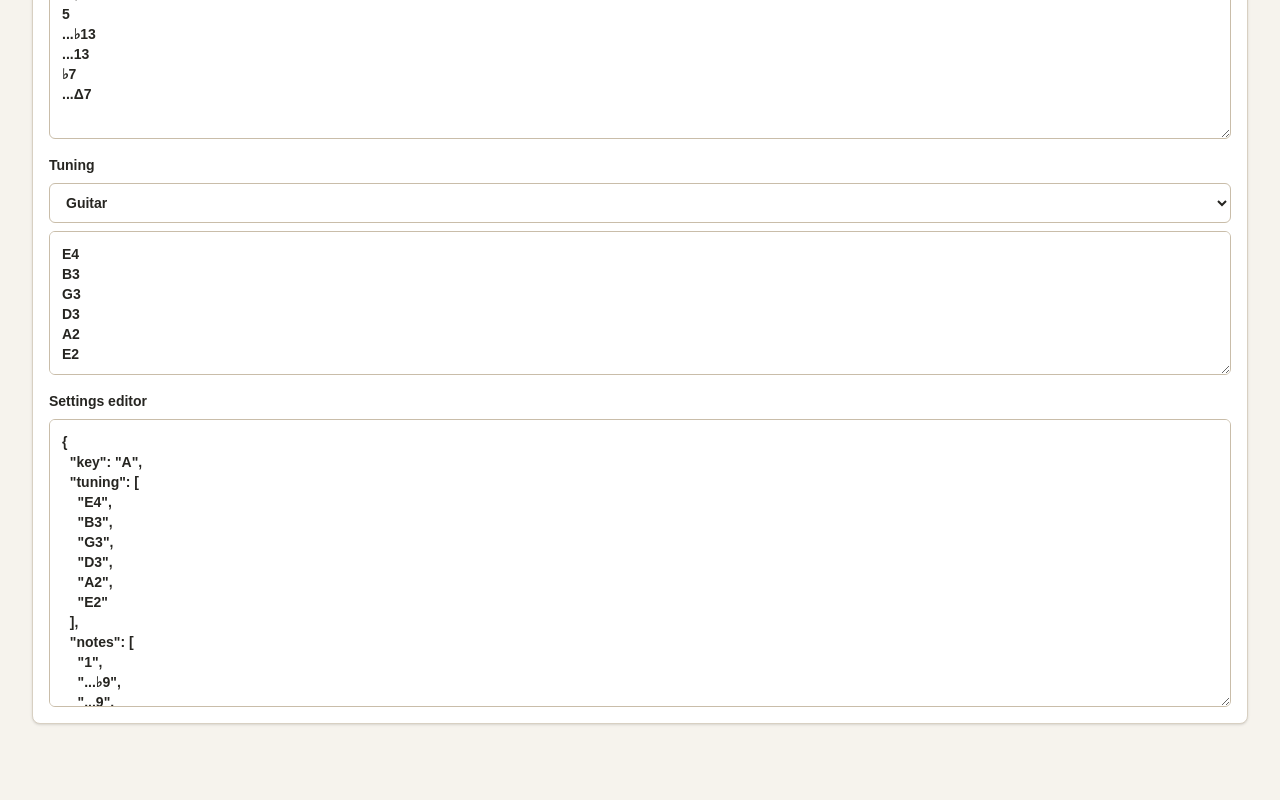
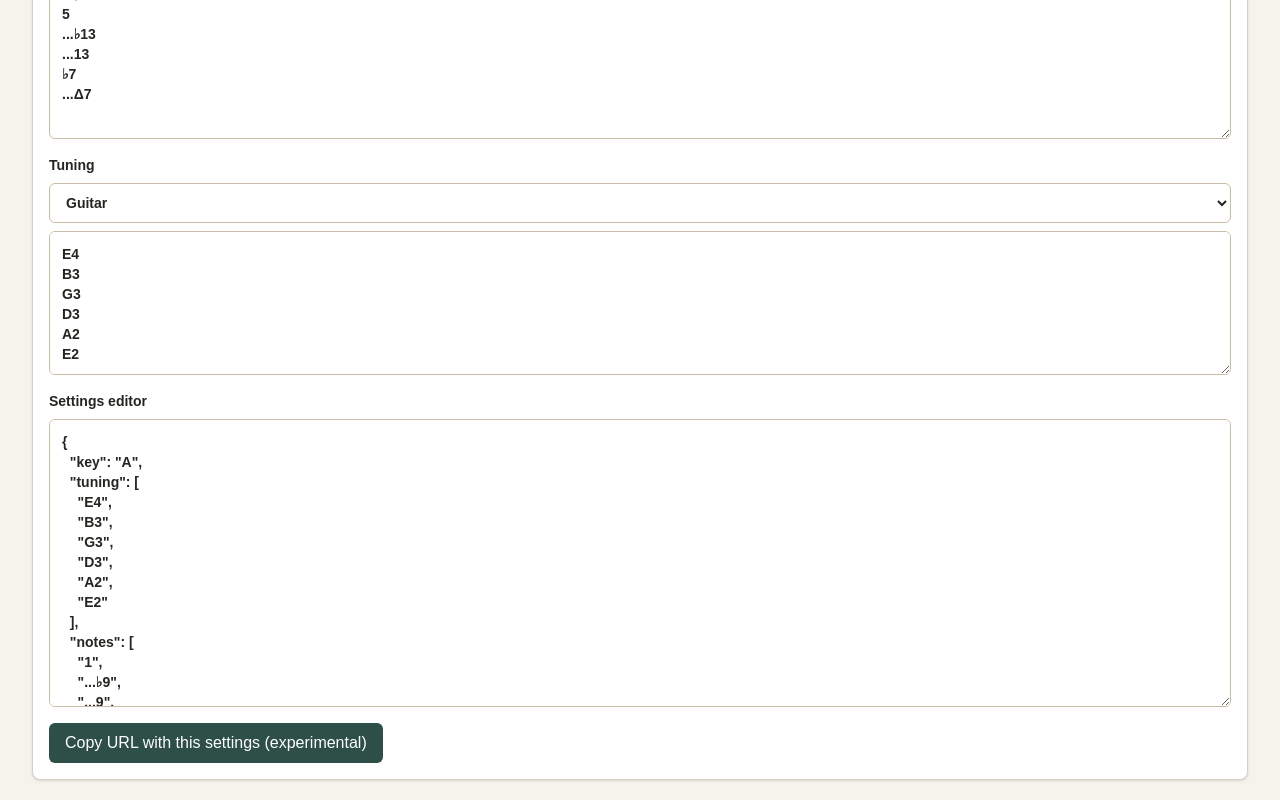
Before and after one commit to wataash/genscale, a Next.js app: page /en in a window 1280 px wide. Shown: the part 683-1483 px from the top of the page. Before the commit the page ends 1427 px from the top, so only its background shows below. Built offline with nearby package versions, Linux system fonts and the light colour scheme.

Commit message:
app/[locale]/page.tsx app/genscale-app.tsx docs/guitar-scale-web.md e2e/genscale.spec.ts

```diff
--- a/app/[locale]/page.tsx
+++ b/app/[locale]/page.tsx
@@ -10,6 +10,9 @@ type Locale = (typeof LOCALES)[number];
 type PageProps = {
   params: Promise<{
     locale: string;
+  }>;
+  searchParams?: Promise<{
+    settings?: string | string[];
   }>;
 };
 
@@ -33,12 +36,16 @@ export async function generateMetadata({ params }: PageProps) {
   };
 }
 
-export default async function LocalePage({ params }: PageProps) {
+export default async function LocalePage({ params, searchParams }: PageProps) {
   const { locale } = await params;
+  const query = await searchParams;
 
   if (!isLocale(locale)) {
     notFound();
   }
 
-  return <GenscaleApp locale={locale} />;
+  const settings =
+    typeof query?.settings === "string" ? query.settings : undefined;
+
+  return <GenscaleApp initialSettingsText={settings} locale={locale} />;
 }
--- a/app/genscale-app.tsx
+++ b/app/genscale-app.tsx
@@ -40,6 +40,7 @@ type Fretboard = {
 type Locale = "en" | "ja";
 
 type GenscaleAppProps = {
+  initialSettingsText?: string;
   locale: Locale;
 };
 
@@ -69,6 +70,7 @@ const TRANSLATIONS: Record<
     customTuning: string;
     notes: string;
     settingEditor: string;
+    copySettingsUrl: string;
     tokenError: string;
     tuningError: string;
     settingError: string;
@@ -86,6 +88,7 @@ const TRANSLATIONS: Record<
     customTuning: "Custom",
     notes: "Notes",
     settingEditor: "Settings editor",
+    copySettingsUrl: "Copy URL with this settings (experimental)",
     tokenError: "Notes must contain exactly 12 line-separated tokens.",
     tuningError: "Tuning must contain one note with octave per line.",
     settingError: "Settings editor must contain valid genscale JSON.",
@@ -102,6 +105,7 @@ const TRANSLATIONS: Record<
     customTuning: "カスタム",
     notes: "Notes",
     settingEditor: "設定エディタ",
+    copySettingsUrl: "この設定のURLをコピー (experimental)",
     tokenError: "Notes は行区切りで12個にしてください。",
     tuningError: "チューニングは1行に1つ、音名とオクターブで指定してください。",
     settingError: "設定エディタには有効な genscale JSON を入力してください。",
@@ -467,6 +471,14 @@ function settingsText(settings: AppSettings): string {
   return JSON.stringify(settings, null, 2);
 }
 
+function readableSettingsParam(settings: AppSettings): string {
+  return JSON.stringify(settings).replace(
+    /[%&#+\s]/g,
+    (character) =>
+      `%${character.charCodeAt(0).toString(16).toUpperCase().padStart(2, "0")}`,
+  );
+}
+
 function readStringArray(value: unknown): string[] | null {
   if (!Array.isArray(value) || value.some((item) => typeof item !== "string")) {
     return null;
@@ -508,14 +520,30 @@ function serializeSvg(svg: SVGSVGElement | null): string {
   return new XMLSerializer().serializeToString(svg);
 }
 
-export default function GenscaleApp({ locale }: GenscaleAppProps) {
+export default function GenscaleApp({
+  initialSettingsText,
+  locale,
+}: GenscaleAppProps) {
   const t = TRANSLATIONS[locale];
-  const [key, setKey] = useState("A");
-  const [scale, setScale] = useState("m7");
-  const [tuning, setTuning] = useState(DEFAULT_TUNING);
-  const [noteText, setNoteText] = useState(noteTokensText("m7"));
-  const [settingEditorText, setSettingEditorText] = useState("");
-  const [settingValid, setSettingValid] = useState(true);
+  const initialSettings = initialSettingsText
+    ? parseSettingsText(initialSettingsText)
+    : null;
+  const [key, setKey] = useState(initialSettings?.key ?? "A");
+  const [scale, setScale] = useState(
+    initialSettings ? scaleFromNotes(initialSettings.notes) : "m7",
+  );
+  const [tuning, setTuning] = useState(
+    initialSettings?.tuning.join("\n") ?? DEFAULT_TUNING,
+  );
+  const [noteText, setNoteText] = useState(
+    initialSettings?.notes.join("\n") ?? noteTokensText("m7"),
+  );
+  const [settingEditorText, setSettingEditorText] = useState(
+    initialSettingsText ?? "",
+  );
+  const [settingValid, setSettingValid] = useState(
+    initialSettingsText ? Boolean(initialSettings) : true,
+  );
   const parsedTuning = useMemo(() => parseTuning(tuning), [tuning]);
   const board = useMemo(
     () => buildFretboard(parsedTuning.noteIndices),
@@ -556,11 +584,12 @@ export default function GenscaleApp({ locale }: GenscaleAppProps) {
     "custom";
   const currentScaleDisplayName =
     scale === CUSTOM_SCALE ? t.customScale : scaleDisplayName(scale, locale);
-  const currentSettingEditorText = settingsText({
+  const currentSettings = {
     key,
     tuning: linesFromText(tuning),
     notes: linesFromText(noteText),
-  });
+  };
+  const currentSettingEditorText = settingsText(currentSettings);
 
   useEffect(() => {
     document.documentElement.lang = locale;
@@ -575,6 +604,12 @@ export default function GenscaleApp({ locale }: GenscaleAppProps) {
     link.download = `${key}-${scale}.svg`;
     link.click();
     URL.revokeObjectURL(href);
+  }
+
+  function copySettingsUrl() {
+    const settingsParam = readableSettingsParam(currentSettings);
+    const url = `${window.location.origin}${window.location.pathname}?settings=${settingsParam}${window.location.hash}`;
+    navigator.clipboard.writeText(url);
   }
 
   function applySettingEditor(text: string) {
@@ -784,6 +819,14 @@ export default function GenscaleApp({ locale }: GenscaleAppProps) {
                   {t.settingError}
                 </p>
               ) : null}
+
+              <button
+                className="w-fit rounded-md bg-[#2d4f47] px-4 py-2 text-sm font-semibold text-white transition hover:bg-[#213d37]"
+                type="button"
+                onClick={copySettingsUrl}
+              >
+                {t.copySettingsUrl}
+              </button>
             </div>
           </aside>
 
```
Also changed, not shown: 2 other files (tests, documents, lock files or other folders).
